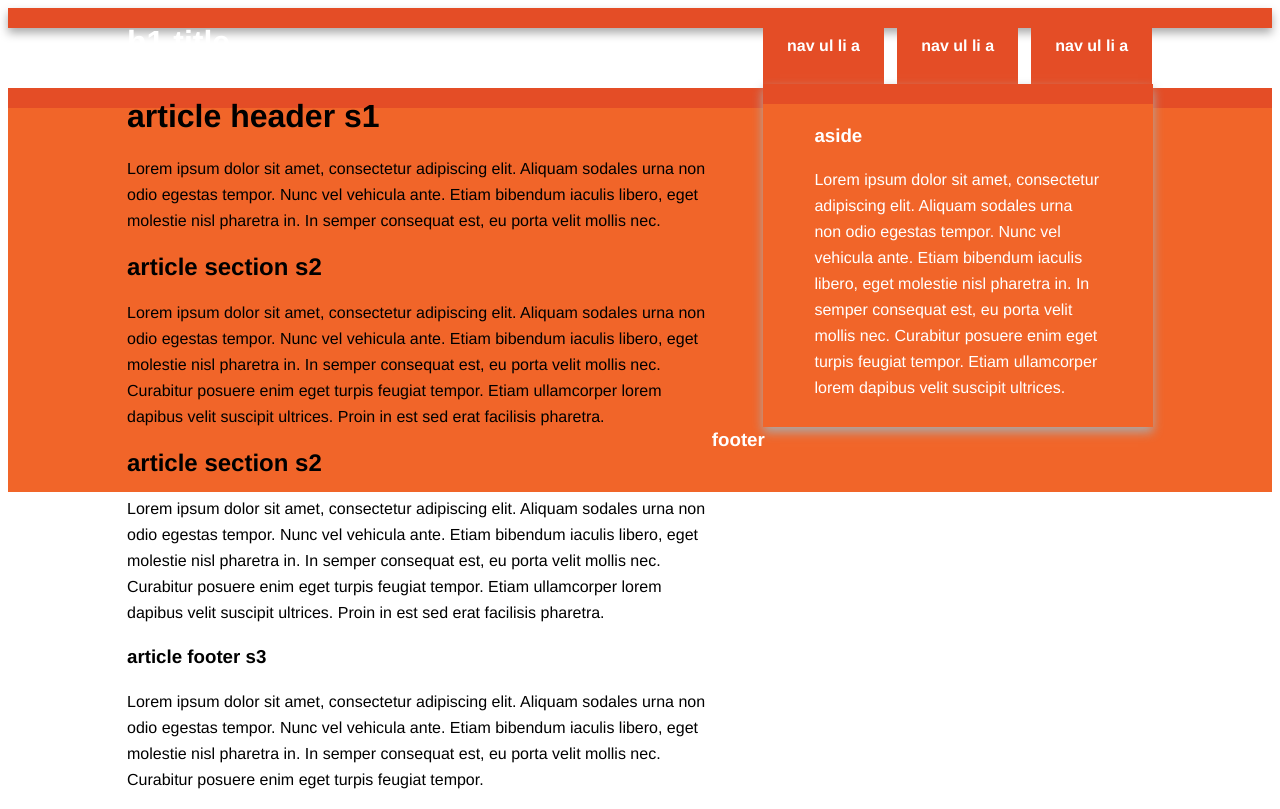
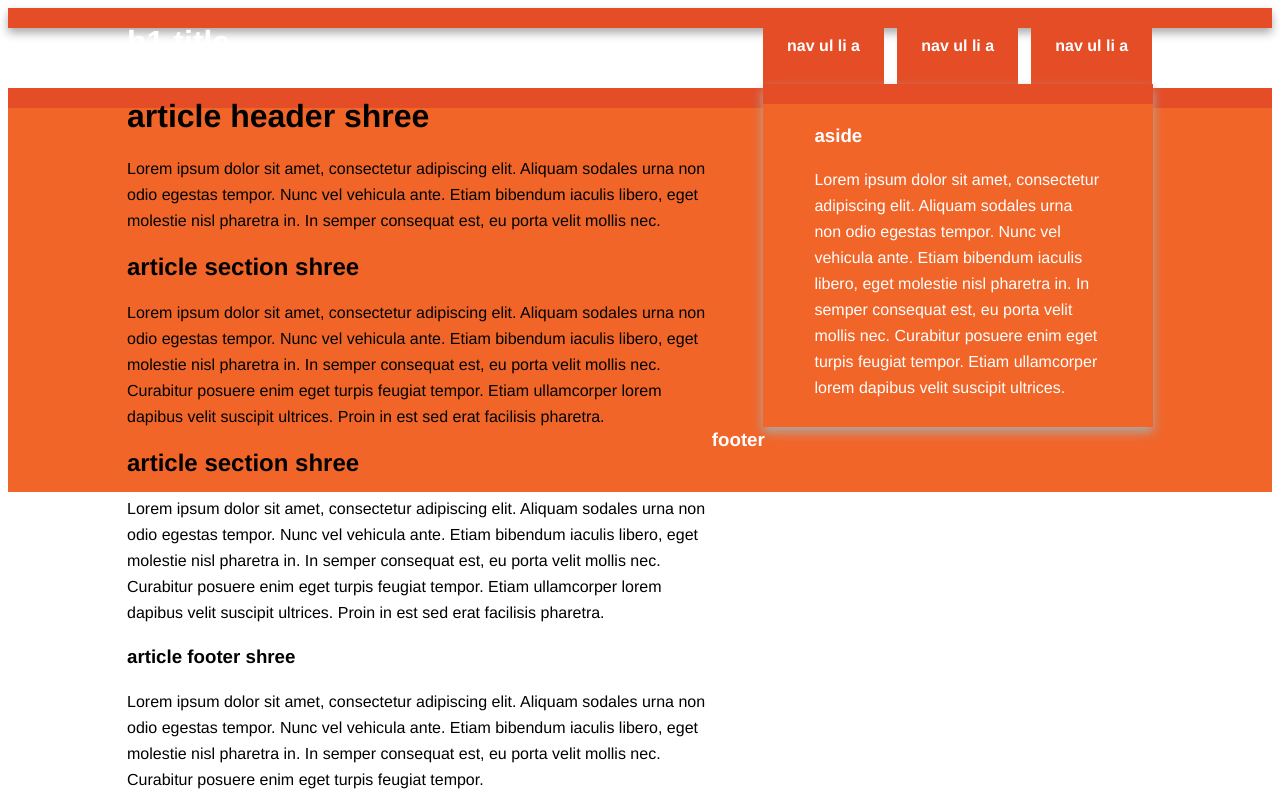
Before and after one commit to Shivaranjini98/ranjuinitializer, a plain HTML site: page index.html in a window 1280 px wide. Drawn offline with Linux system fonts and the light colour scheme.

Commit message:
Update index.html

```diff
--- a/index.html
+++ b/index.html
@@ -28,19 +28,19 @@
 
                 <article>
                     <header>
-                        <h1>article header s1</h1>
+                        <h1>article header shree</h1>
                         <p>Lorem ipsum dolor sit amet, consectetur adipiscing elit. Aliquam sodales urna non odio egestas tempor. Nunc vel vehicula ante. Etiam bibendum iaculis libero, eget molestie nisl pharetra in. In semper consequat est, eu porta velit mollis nec.</p>
                     </header>
                     <section>
-                        <h2>article section s2</h2>
+                        <h2>article section shree</h2>
                         <p>Lorem ipsum dolor sit amet, consectetur adipiscing elit. Aliquam sodales urna non odio egestas tempor. Nunc vel vehicula ante. Etiam bibendum iaculis libero, eget molestie nisl pharetra in. In semper consequat est, eu porta velit mollis nec. Curabitur posuere enim eget turpis feugiat tempor. Etiam ullamcorper lorem dapibus velit suscipit ultrices. Proin in est sed erat facilisis pharetra.</p>
                     </section>
                     <section>
-                        <h2>article section s2</h2>
+                        <h2>article section shree</h2>
                         <p>Lorem ipsum dolor sit amet, consectetur adipiscing elit. Aliquam sodales urna non odio egestas tempor. Nunc vel vehicula ante. Etiam bibendum iaculis libero, eget molestie nisl pharetra in. In semper consequat est, eu porta velit mollis nec. Curabitur posuere enim eget turpis feugiat tempor. Etiam ullamcorper lorem dapibus velit suscipit ultrices. Proin in est sed erat facilisis pharetra.</p>
                     </section>
                     <footer>
-                        <h3>article footer s3</h3>
+                        <h3>article footer shree</h3>
                         <p>Lorem ipsum dolor sit amet, consectetur adipiscing elit. Aliquam sodales urna non odio egestas tempor. Nunc vel vehicula ante. Etiam bibendum iaculis libero, eget molestie nisl pharetra in. In semper consequat est, eu porta velit mollis nec. Curabitur posuere enim eget turpis feugiat tempor.</p>
                     </footer>
                 </article>
```
